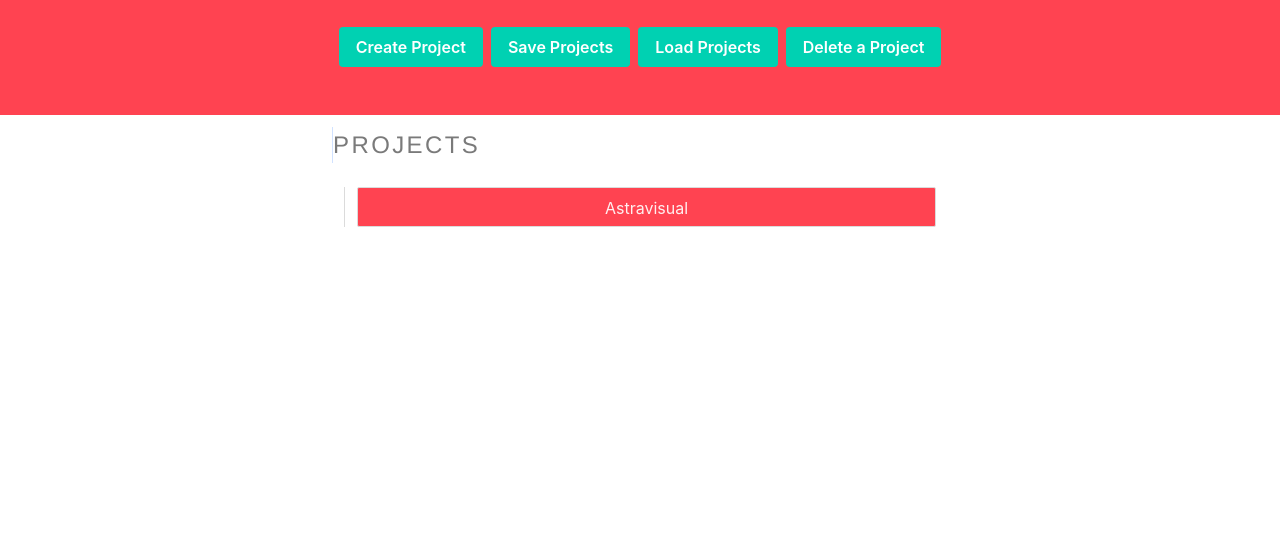
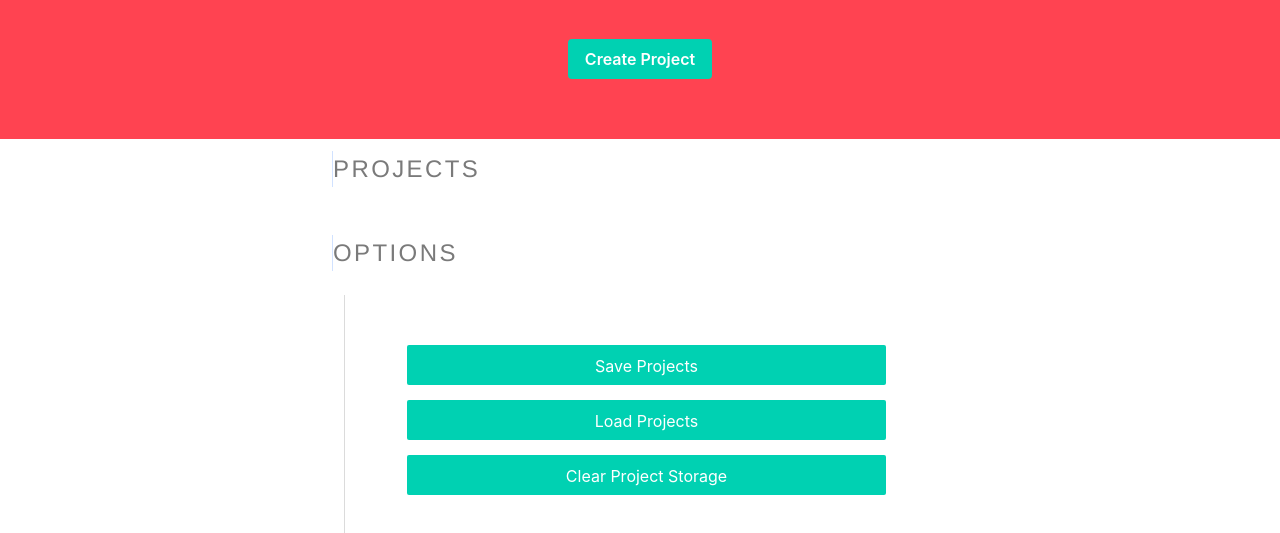
Before and after one commit to vladL2C/Project-Manager, a plain HTML site: page index.html in a window 1280 px wide. Shown: the part 187-720 px from the top of the page. Drawn offline with nearby package versions, Linux system fonts and the light colour scheme.

Commit message:
fix loading

```diff
--- a/index.html
+++ b/index.html
@@ -23,10 +23,8 @@
               <h2 class="subtitle">
                 <img src="assets/images.png" width="60" height="60">
               </h2>
-              <a class="button create is-primary">Create Project</a>
-              <a class="button save is-primary">Save Projects</a>
-              <a class="button load is-primary">Load Projects</a>
-              <a class="button load is-primary">Delete a Project</a>
+              <div class="column"> <a class="button create is-primary">Create Project</a></div>
+              </div>
             </div>
           </div>
     </section>
@@ -47,6 +45,26 @@
           </ul>
         </aside>
   </div>
+
+    <div class="column is-half is-offset-one-quarter">
+        <aside class="menu options">
+          <p class="menu-label options">
+            Options
+          </p>
+          <ul class="menu-list options">
+            <li>
+              <ul class="menu-items options">
+                <div class="optionbuttons">
+                <a class="button save is-primary">Save Projects</a>
+                <a class="button load is-primary">Load Projects</a>
+                <a class="button delproj is-primary">Clear Project Storage</a>
+              </div>
+              </ul>
+            </li>
+          </ul>
+        </aside>
+  </div>
+
 
 <div class="modal">
   <div class="modal-background"></div>
@@ -84,6 +102,6 @@
 </div>
 
 
-  <script src="bundle.js"></script>
+  <script src="../src/todolist.js"></script>
 </body>
 </html>
--- a/stylesheets/todolist.css
+++ b/stylesheets/todolist.css
@@ -62,6 +62,15 @@ p.menu-label {
   transform: scale(2,2);
 }
 
+.button.load {
+  margin-top:15px;
+  margin-bottom: 15px;
+}
+
+.optionbuttons {
+  padding: 50px;
+}
+
     .inbox {
       max-width:400px;
       margin: auto;
```
